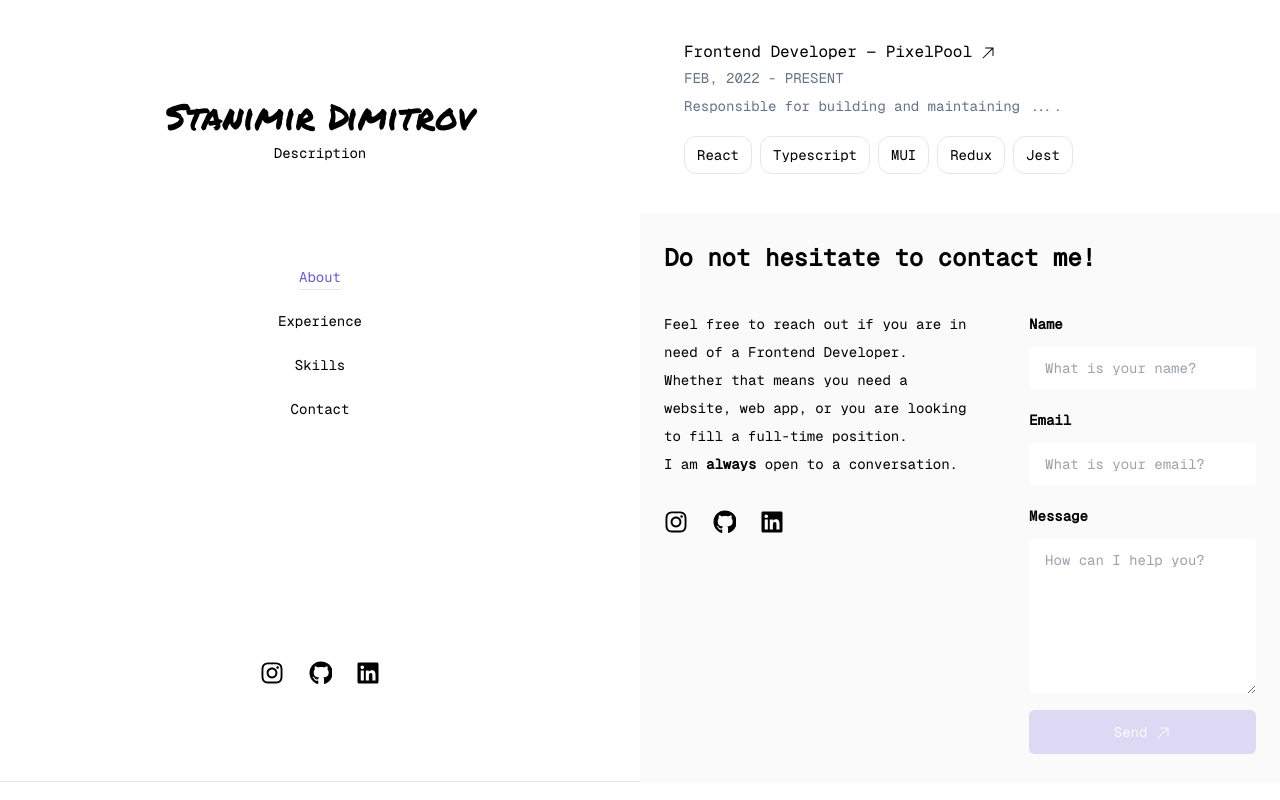
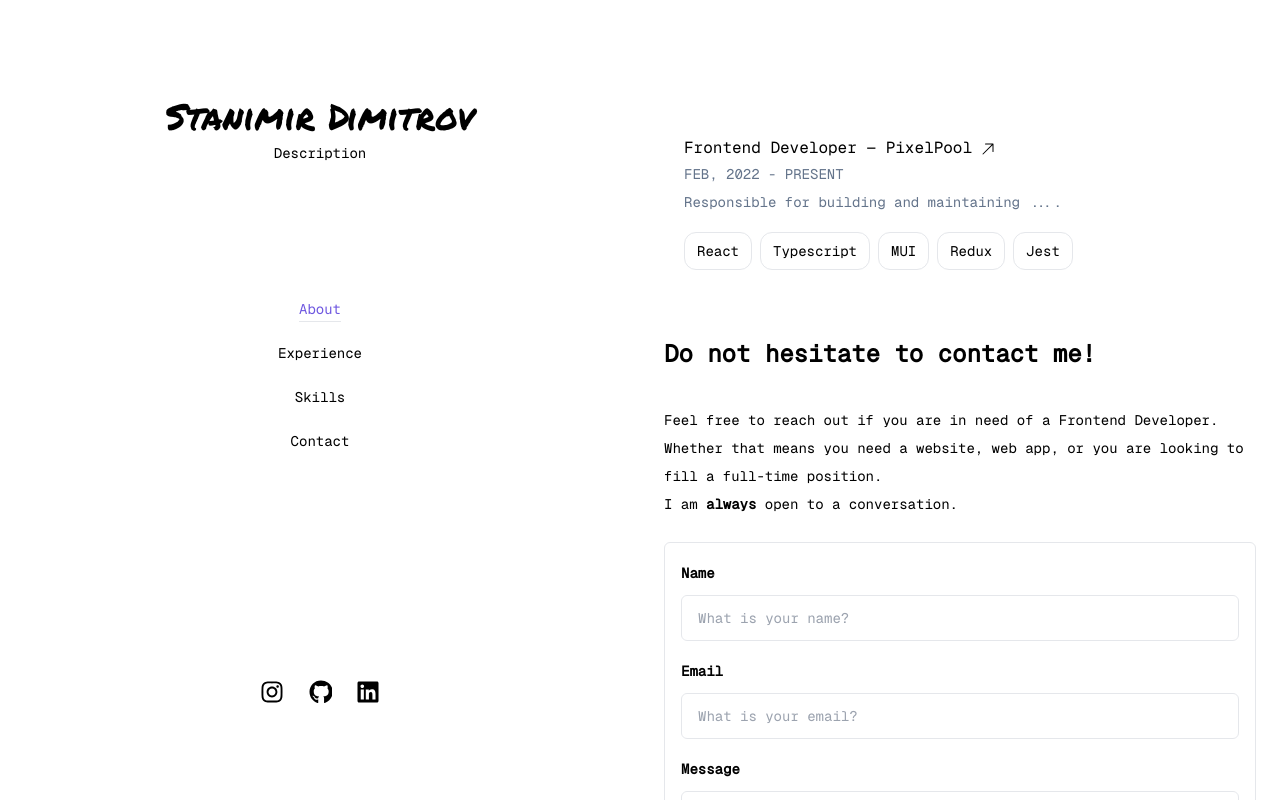
Before and after one commit to standimitrovv/portfolio-23, a React (Vite) app: page / in a window 1280 px wide. Shown: the top 800 px of the page. Built offline with nearby package versions, Linux system fonts and the light colour scheme; no server answers.

Commit message:
feat: add the contact form and style improvements

```diff
--- a/src/App.tsx
+++ b/src/App.tsx
@@ -10,11 +10,11 @@ export const App = () => {
   const { containerConfiguration } = useNotifications();
 
   return (
-    <main className='font-geistMono text-sm leading-7 grid grid-cols-2 max-w-7xl m-auto'>
+    <main className='font-geistMono text-sm leading-7 grid grid-cols-2 max-w-7xl mx-auto min-h-screen'>
       <MobileMenuProvider>
         <Navbarv2 />
 
-        <div>
+        <div className='py-24'>
           <ExperienceSection />
 
           <ContactSection />
--- a/src/features/contact/ContactSection.tsx
+++ b/src/features/contact/ContactSection.tsx
@@ -1,20 +1,15 @@
-import { SocialMediaLinks } from '../../components/SocialMediaLinks';
 import { ContactForm } from './components/ContactForm';
 import { ContactMessage } from './components/ContactMessage';
 
 export const ContactSection = () => {
   return (
-    <section id='contact' className='max-w-5xl py-7 px-6 mx-auto bg-[#fafafa]'>
+    <section id='contact' className='max-w-5xl py-7 px-6 mx-auto'>
       <h1 className='text-2xl font-bold mb-9'>
         Do not hesitate to contact me!
       </h1>
 
-      <div className='flex flex-col md:flex-row justify-between gap-14'>
-        <div className='flex flex-col'>
-          <ContactMessage />
-          <SocialMediaLinks />
-        </div>
-
+      <div className='flex flex-col gap-6'>
+        <ContactMessage />
         <ContactForm />
       </div>
     </section>
--- a/src/features/contact/components/ContactForm.tsx
+++ b/src/features/contact/components/ContactForm.tsx
@@ -112,7 +112,10 @@ export const ContactForm = () => {
   };
 
   return (
-    <form className='flex flex-col w-full' onSubmit={(e) => e.preventDefault()}>
+    <form
+      className='flex flex-col w-full border p-4 rounded-md'
+      onSubmit={(e) => e.preventDefault()}
+    >
       <label htmlFor='name' className='font-semibold'>
         Name
       </label>
@@ -121,8 +124,8 @@ export const ContactForm = () => {
           type='text'
           id='name'
           placeholder='What is your name?'
-          className={`py-2 pl-4 pr-10 outline-none rounded-md w-full ${
-            formValidation.isNameValid === false ? 'border border-red-500' : ''
+          className={`py-2 pl-4 pr-10 outline-1 border rounded-md w-full ${
+            formValidation.isNameValid === false ? 'border-red-500' : ''
           }`}
           disabled={isSubmittingForm}
           value={name}
@@ -140,8 +143,8 @@ export const ContactForm = () => {
           type='email'
           id='email'
           placeholder='What is your email?'
-          className={`py-2 pl-4 pr-10 outline-none rounded-md w-full ${
-            formValidation.isEmailValid === false ? 'border border-red-500' : ''
+          className={`py-2 pl-4 pr-10 outline-1 border rounded-md w-full ${
+            formValidation.isEmailValid === false ? 'border-red-500' : ''
           }`}
           disabled={isSubmittingForm}
           value={email}
@@ -161,10 +164,8 @@ export const ContactForm = () => {
           rows={5}
           cols={12}
           placeholder='How can I help you?'
-          className={`py-2 pl-4 pr-10 outline-none rounded-md w-full ${
-            formValidation.isMessageValid === false
-              ? 'border border-red-500'
-              : ''
+          className={`py-2 pl-4 pr-10 outline-1 border rounded-md w-full ${
+            formValidation.isMessageValid === false ? 'border-red-500' : ''
           }`}
           disabled={isSubmittingForm}
           value={message}
--- a/src/features/contact/components/ContactMessage.tsx
+++ b/src/features/contact/components/ContactMessage.tsx
@@ -1,6 +1,6 @@
 export const ContactMessage = () => {
   return (
-    <div className='mb-8'>
+    <div>
       <span>
         Feel free to reach out if you are in need of a Frontend Developer.
       </span>
--- a/src/features/navbar/Navbarv2.tsx
+++ b/src/features/navbar/Navbarv2.tsx
@@ -10,7 +10,7 @@ export const Navbarv2: React.FunctionComponent = () => {
   };
 
   return (
-    <header className='border-b py-24 sticky top-0 max-h-screen flex flex-col justify-between items-center'>
+    <header className='py-24 sticky top-0 max-h-screen flex flex-col justify-between items-center'>
       <div>
         <div className='text-center'>
           <span className='font-permanentMarker text-4xl'>
@@ -20,7 +20,7 @@ export const Navbarv2: React.FunctionComponent = () => {
           <p>Description</p>
         </div>
 
-        <ul className='flex flex-col gap-4 items-center mt-24'>
+        <ul className='flex flex-col gap-4 items-center mt-32'>
           {renderSections({
             onClick: handleTabClick,
             addSelectedSectionStyles: (section: Sections) =>
```
